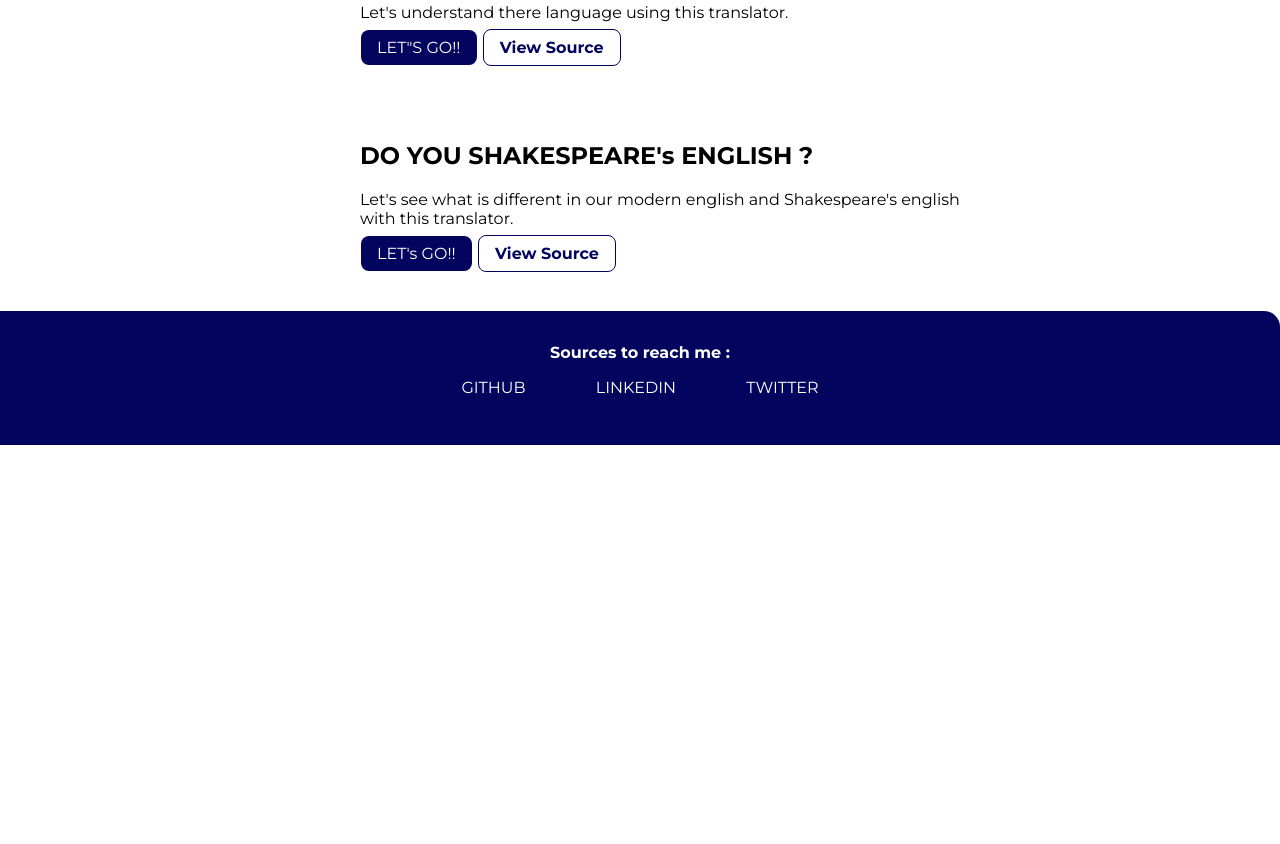
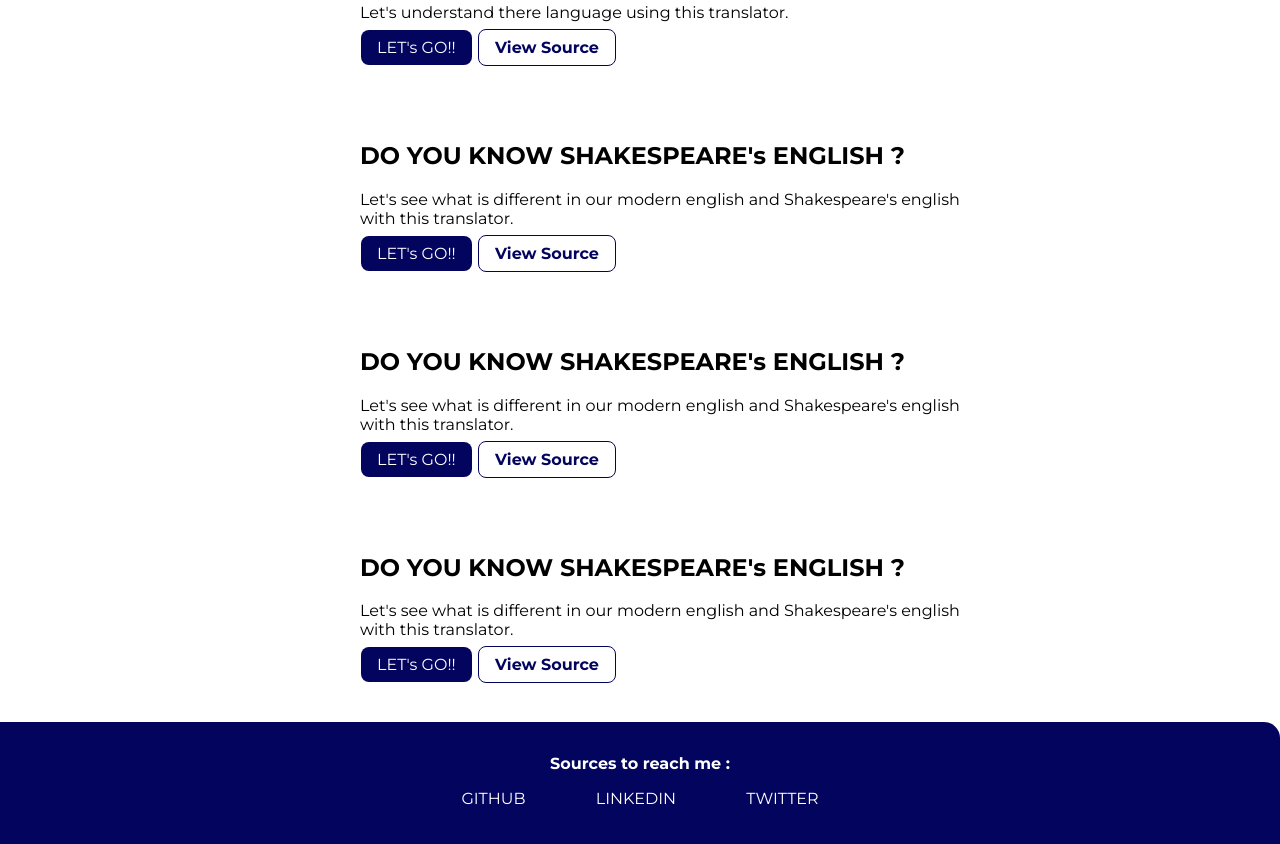
Before and after one commit to Sbbhosale/Neogcamp-lesson-3--Live, a plain HTML site: page projects.html in a window 1280 px wide. Shown: the part 1287-2131 px from the top of the page. Before the commit the page ends 1732 px from the top, so only its background shows below. Drawn offline with Linux system fonts and the light colour scheme.

Commit message:
docs : link
added links

```diff
--- a/projects.html
+++ b/projects.html
@@ -67,14 +67,14 @@
 
             <p>Let's understand there language using this translator.</p>
 
-            <a href="" class = "link link-primary">LET"S GO!!</a>
+            <a href="" class = "link link-primary">LET's GO!!</a>
             <a href="https://github.com/Sbbhosale/neogcamp-banana-speak" class="link link-secondary">View Source</a>
             </div>
         </li>
 
         <li>
             <div class=" section container center-container">
-                <h2>DO YOU SHAKESPEARE's ENGLISH ?</h2>
+                <h2>DO YOU KNOW SHAKESPEARE's ENGLISH ?</h2>
 
             <p>Let's see what is different in our modern english and Shakespeare's english with this translator.</p>
 
@@ -82,6 +82,29 @@
             <a href="https://github.com/Sbbhosale/Shakespear-English-Translator-App" class="link link-secondary">View Source</a>
             </div>
         </li>
+
+        <li>
+            <div class=" section container center-container">
+                <h2>DO YOU KNOW SHAKESPEARE's ENGLISH ?</h2>
+
+            <p>Let's see what is different in our modern english and Shakespeare's english with this translator.</p>
+
+            <a href="" class = "link link-primary">LET's GO!!</a>
+            <a href="https://github.com/Sbbhosale/Shakespear-English-Translator-App" class="link link-secondary">View Source</a>
+            </div>
+        </li>
+
+        <li>
+            <div class=" section container center-container">
+                <h2>DO YOU KNOW SHAKESPEARE's ENGLISH ?</h2>
+
+            <p>Let's see what is different in our modern english and Shakespeare's english with this translator.</p>
+
+            <a href="" class = "link link-primary">LET's GO!!</a>
+            <a href="https://github.com/Sbbhosale/Shakespear-English-Translator-App" class="link link-secondary">View Source</a>
+            </div>
+        </li>
+
 
     </ul>
 
```
